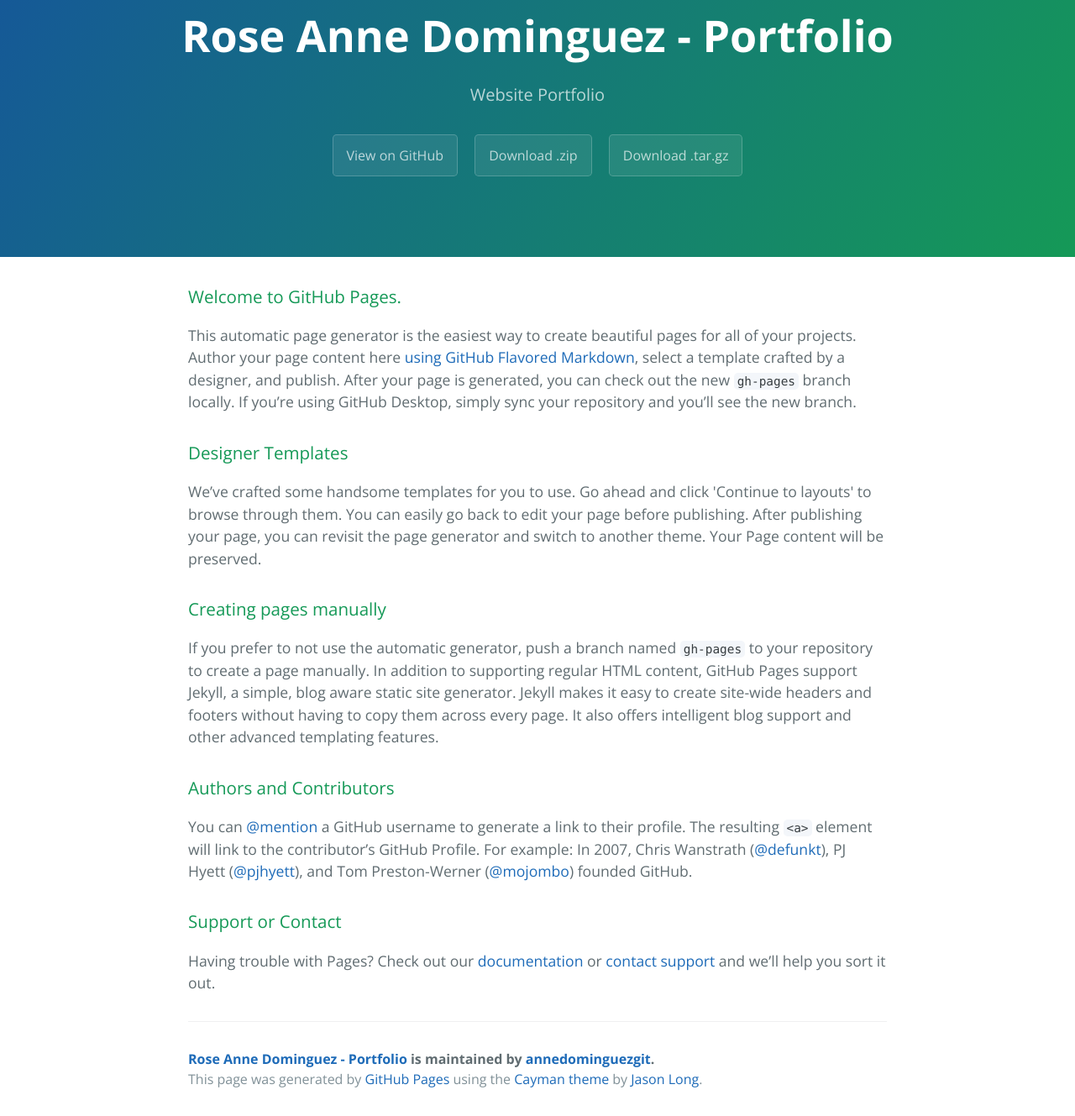
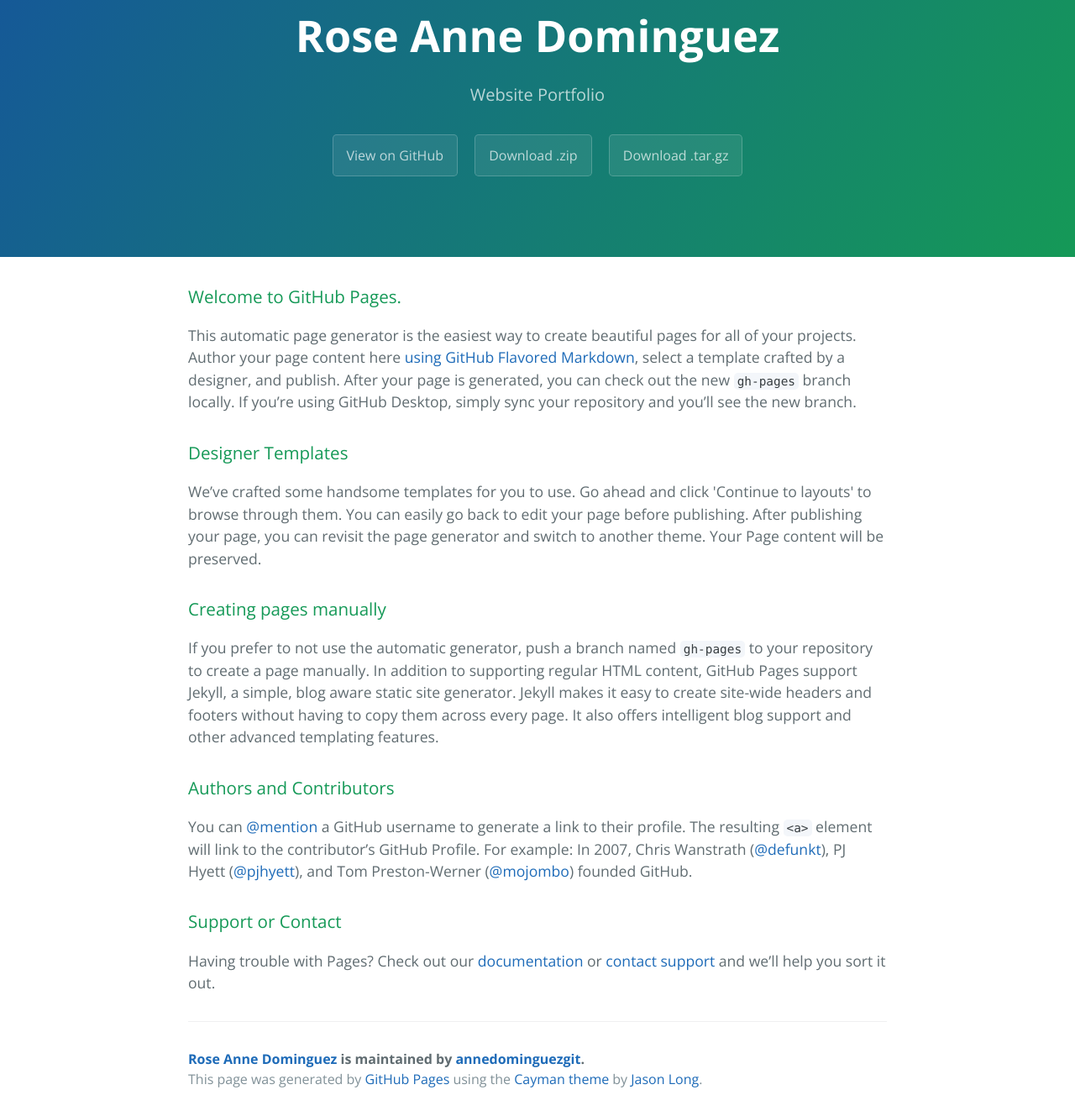
Before and after one commit to annedominguezgit/portfolioanne, a plain HTML site: page index.html in a window 1280 px wide. Shown: the part 77-1406 px from the top of the page at 84% size. Drawn offline with nearby package versions, Linux system fonts and the light colour scheme.

```diff
--- a/index.html
+++ b/index.html
@@ -2,7 +2,7 @@
 <html lang="en-us">
   <head>
     <meta charset="UTF-8">
-    <title>Rose Anne Dominguez - Portfolio by annedominguezgit</title>
+    <title>Rose Anne Dominguez by annedominguezgit</title>
     <meta name="viewport" content="width=device-width, initial-scale=1">
     <link rel="stylesheet" type="text/css" href="stylesheets/normalize.css" media="screen">
     <link href='https://fonts.googleapis.com/css?family=Open+Sans:400,700' rel='stylesheet' type='text/css'>
@@ -11,7 +11,7 @@
   </head>
   <body>
     <section class="page-header">
-      <h1 class="project-name">Rose Anne Dominguez - Portfolio</h1>
+      <h1 class="project-name">Rose Anne Dominguez</h1>
       <h2 class="project-tagline">Website Portfolio</h2>
       <a href="https://github.com/annedominguezgit/portfolioanne" class="btn">View on GitHub</a>
       <a href="https://github.com/annedominguezgit/portfolioanne/zipball/master" class="btn">Download .zip</a>
@@ -45,7 +45,7 @@
 <p>Having trouble with Pages? Check out our <a href="https://help.github.com/pages">documentation</a> or <a href="https://github.com/contact">contact support</a> and we’ll help you sort it out.</p>
 
       <footer class="site-footer">
-        <span class="site-footer-owner"><a href="https://github.com/annedominguezgit/portfolioanne">Rose Anne Dominguez - Portfolio</a> is maintained by <a href="https://github.com/annedominguezgit">annedominguezgit</a>.</span>
+        <span class="site-footer-owner"><a href="https://github.com/annedominguezgit/portfolioanne">Rose Anne Dominguez</a> is maintained by <a href="https://github.com/annedominguezgit">annedominguezgit</a>.</span>
 
         <span class="site-footer-credits">This page was generated by <a href="https://pages.github.com">GitHub Pages</a> using the <a href="https://github.com/jasonlong/cayman-theme">Cayman theme</a> by <a href="https://twitter.com/jasonlong">Jason Long</a>.</span>
       </footer>
```
Also changed, not shown: params.json (+1 -1 lines).
